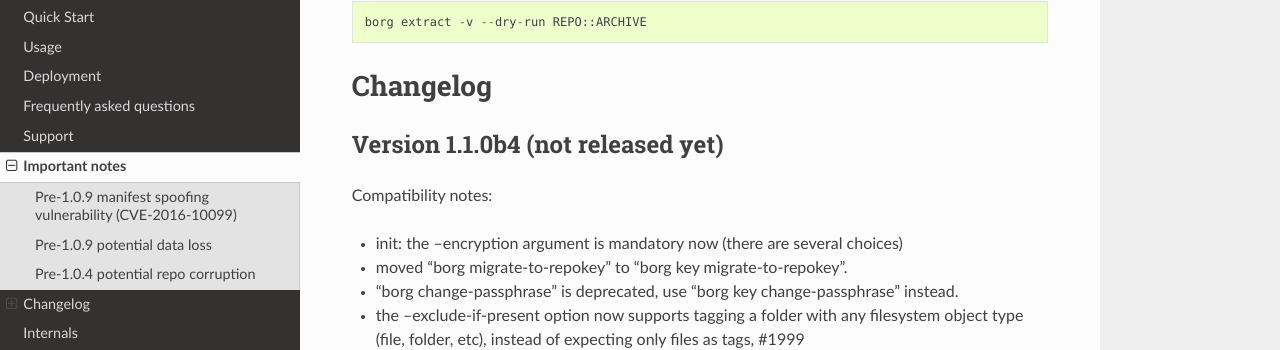
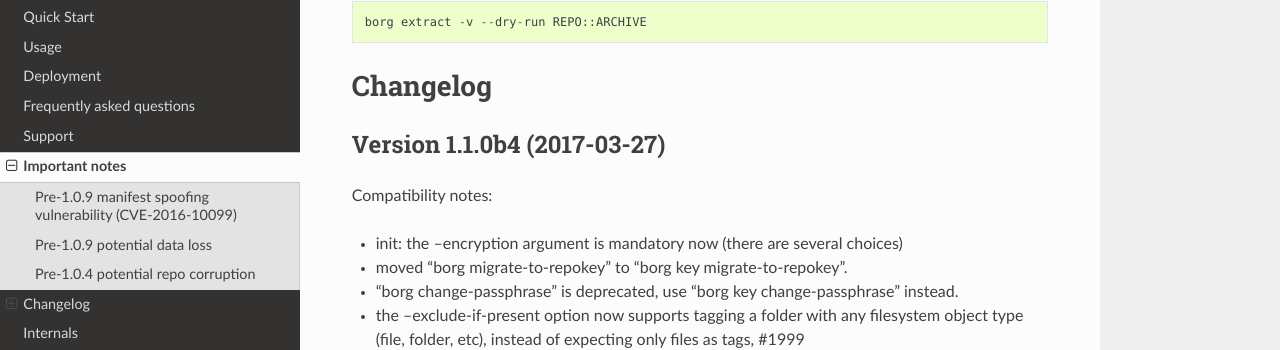
Before and after one commit to borgbackup/borg, a Sphinx documentation site: the page built from docs/changes.rst, in a window 1280 px wide and 900 px high, scrolled down 2583 px. Shown: the part 132-482 px from the top of the window. Built offline with Sphinx 7.4.7 and the Read the Docs theme 2.0.0, drawn with Linux system fonts in a browser that asks for light colours; pages that are not in the unit, such as notebooks, are missing from menus; the version number could not be read and is left out.

Commit message:
update CHANGES with release date

```diff
--- a/docs/changes.rst
+++ b/docs/changes.rst
@@ -128,8 +128,8 @@ The best check that everything is ok is to run a dry-run extraction::
 Changelog
 =========
 
-Version 1.1.0b4 (not released yet)
-----------------------------------
+Version 1.1.0b4 (2017-03-27)
+----------------------------
 
 Compatibility notes:
 
```
